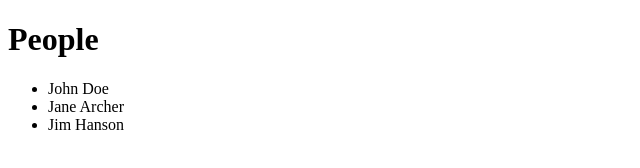
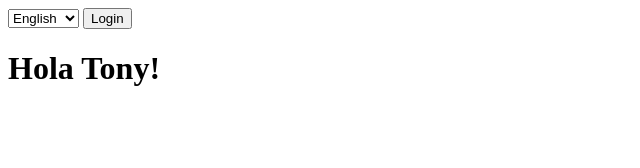
Before and after one commit to wdudek82/js-understanding-the-weird-parts, a website: page index.html in a window 1280 px wide. Shown: the whole page, without its empty margins (0-640 px from the left). Drawn offline with nearby package versions, Linux system fonts and the light colour scheme.

Commit message:
Added jQuery support to Greetr

```diff
--- a/Greetr/Greetr.js
+++ b/Greetr/Greetr.js
@@ -56,7 +56,7 @@
     },
     log: function() {
       if (console) {
-        console.log(logMessages[this.language] + ': ' + this.fullName);
+        console.log(logMessages[this.language] + ': ' + this.fullName());
       }
 
       return this;
@@ -64,6 +64,25 @@
     setLang: function(lang) {
       this.language = lang;
       this.validate();
+
+      return this;
+    },
+    HTMLGreeting: function(selector, formal) {
+      if (!$) {
+        throw 'jQuery not loaded!';
+      }
+      if (!selector) {
+        throw 'Missing jQuery selector!';
+      }
+
+      let msg;
+      if (formal) {
+        msg = this.formalGreeting();
+      } else {
+        msg = this.greeting();
+      }
+
+      $(selector).html(msg);
 
       return this;
     }
--- a/app2.js
+++ b/app2.js
@@ -2,4 +2,9 @@ const g = G$('Tony', 'Alicea', 'en');
 
 // console.log(g);
 
-g.greet().setLang('es').greet(true);
+g.greet().setLang('es').greet(true).log().HTMLGreeting('#greeting');
+
+document.getElementById('login').addEventListener('click', () => {
+  const lang = document.getElementById('lang').value;
+  g.setLang(lang).HTMLGreeting('#greeting');
+});
--- a/index.html
+++ b/index.html
@@ -9,14 +9,15 @@
 </head>
 
 <body>
-  <div id="main" class="container">
-    <h1>People</h1>
-    <ul class="people">
-      <li>John Doe</li>
-      <li>Jane Archer</li>
-      <li>Jim Hanson</li>
-    </ul>
+  <div id="logindiv">
+    <select name="" id="lang">
+      <option value="en">English</option>
+      <option value="es">Spanish</option>
+    </select>
+    <input type="button" value="Login" id="login">
   </div>
+
+  <h1 id="greeting"></h1>
 
   <script src="libs/jquery-3.3.1.js"></script>
   <script src="https://cdnjs.cloudflare.com/ajax/libs/underscore.js/1.9.1/underscore-min.js"></script>
```
